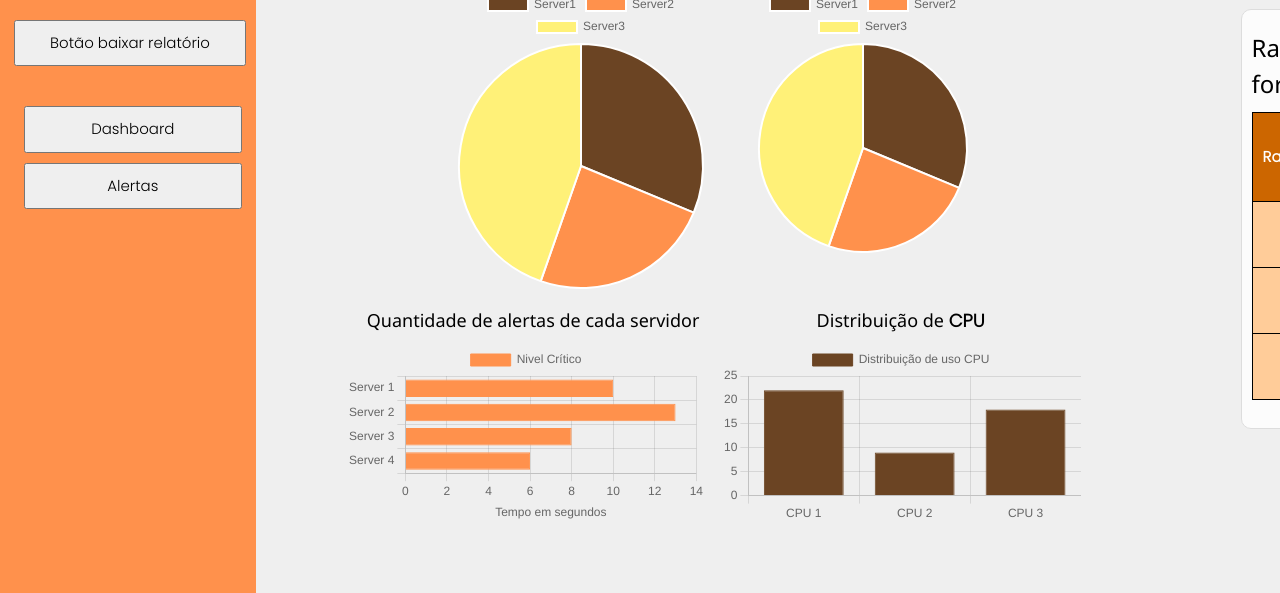
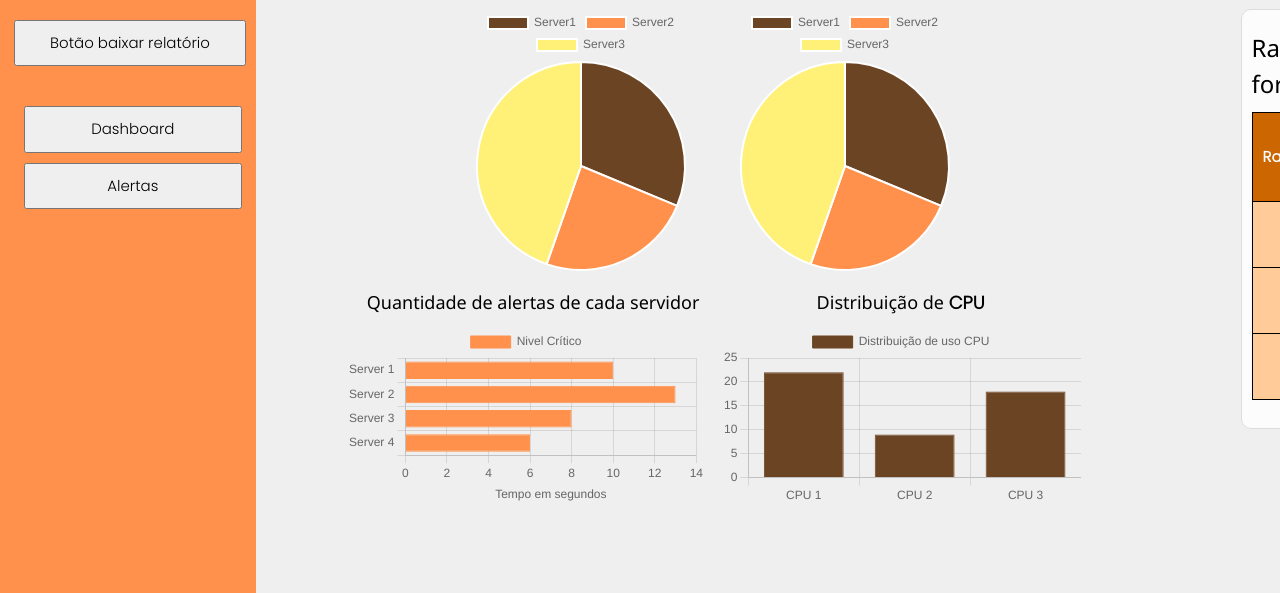
Before and after one commit to Tagg-Tech/Development, a website: page web-data-viz/public/areaCliente/dashboardGerente.html in a window 1280 px wide. Shown: the part 207-800 px from the top of the page. Drawn offline with nearby package versions, Linux system fonts and the light colour scheme.

Commit message:
HotFix: Bug gráfico aleatoriamente plotado em width corrigido

```diff
--- a/web-data-viz/public/css/style.css
+++ b/web-data-viz/public/css/style.css
@@ -2085,14 +2085,14 @@ h4 a {
     /* margin-left: 65vh; */
   }
   #myChart3{
-    max-width: 40vh;
+    max-width: 33vh;
     max-height: 40vh;
-    width: 33 vh !important;
+    width: 33vh !important;
     height: auto;
     /* margin-left: 65vh; */
   }
   #myChart4{
-    max-width: 40vh;
+    max-width: 33vh;
     max-height: 40vh;
     width: 33vh !important;
     height: auto;
```
